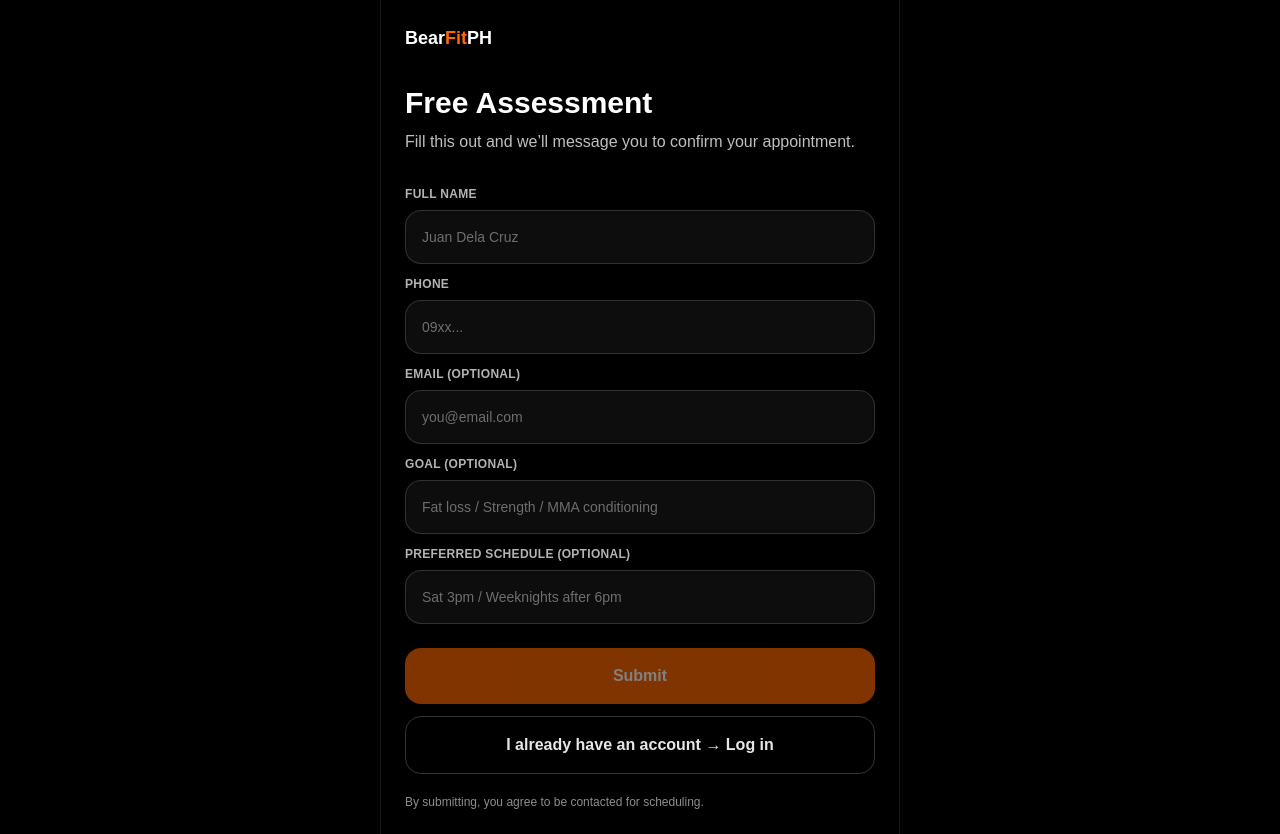
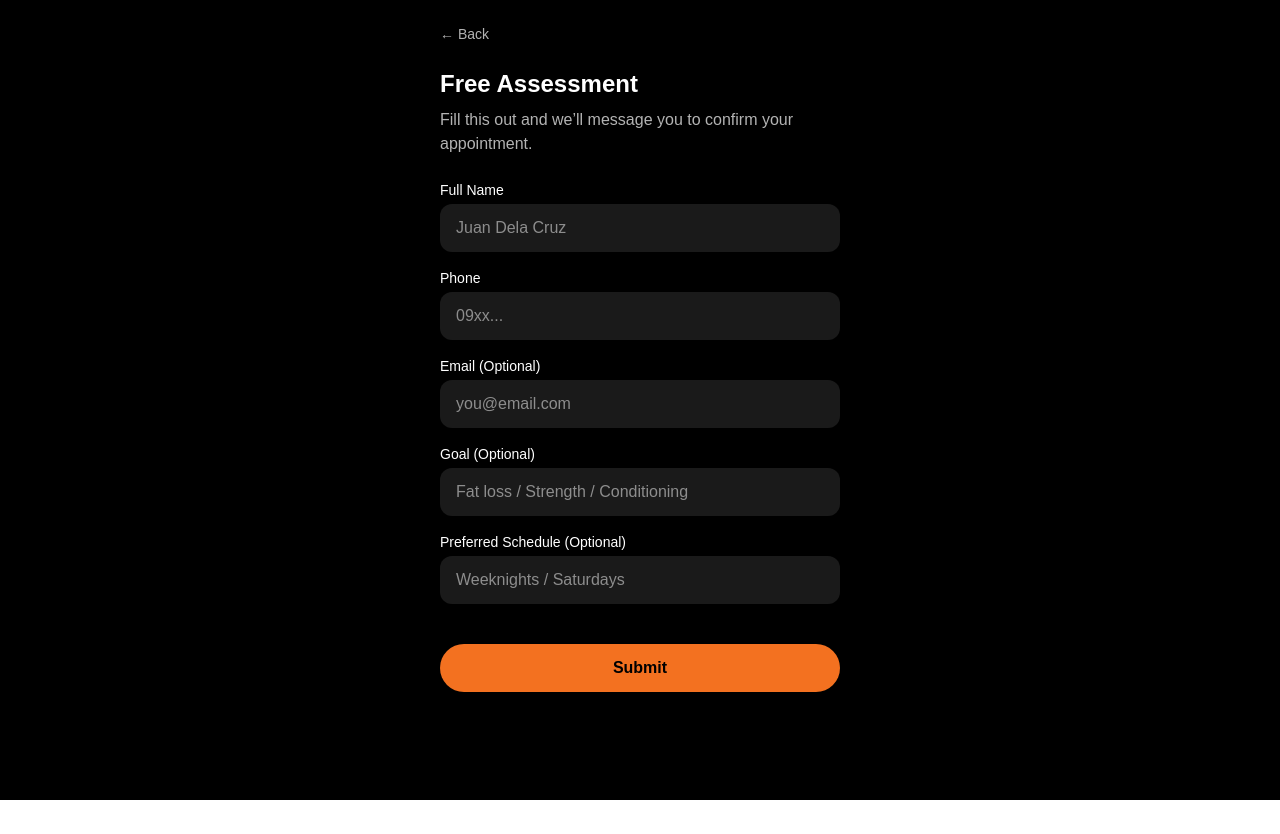
Before and after one commit to juancelot-plusultra/nextjs-boilerplate, a Next.js app: page /get-started in a window 1280 px wide. After the commit the page ends 800 px from the top, so only its background shows below. Built offline with nearby package versions, Linux system fonts and the light colour scheme; no server answers.

Commit message:
Update page.tsx

```diff
--- a/app/get-started/page.tsx
+++ b/app/get-started/page.tsx
@@ -1,150 +1,79 @@
 "use client";
 
-import { useState } from "react";
 import { useRouter } from "next/navigation";
-import { supabase } from "@/lib/supabaseClient";
 
 export default function GetStartedPage() {
   const router = useRouter();
 
-  const [name, setName] = useState("");
-  const [phone, setPhone] = useState("");
-  const [email, setEmail] = useState("");
-  const [goal, setGoal] = useState("");
-  const [schedule, setSchedule] = useState("");
+  return (
+    <div className="min-h-screen bg-black text-white flex justify-center">
+      <div className="w-full max-w-md px-6 py-6">
+        {/* ✅ Back Button */}
+        <button
+          onClick={() => router.back()}
+          className="mb-6 text-sm text-white/70 hover:text-white flex items-center gap-2"
+        >
+          ← Back
+        </button>
 
-  const [busy, setBusy] = useState(false);
-  const [status, setStatus] = useState<string | null>(null);
-
-  async function submit() {
-    setBusy(true);
-    setStatus(null);
-
-    const { error } = await supabase.from("assessments").insert({
-      name: name.trim(),
-      phone: phone.trim(),
-      email: email.trim() || null,
-      goal: goal.trim() || null,
-      preferred_schedule: schedule.trim() || null,
-    });
-
-    if (error) {
-      setStatus("❌ " + error.message);
-      setBusy(false);
-      return;
-    }
-
-    setStatus("✅ Submitted! We’ll contact you to confirm your free assessment.");
-    setBusy(false);
-
-    // optional: auto-redirect after submit
-    setTimeout(() => router.push("/login"), 1200);
-  }
-
-  const canSubmit = name.trim().length >= 2 && phone.trim().length >= 7 && !busy;
-
-  return (
-    <div className="min-h-screen bg-black text-white">
-      <div className="mx-auto min-h-screen w-full sm:max-w-[720px] lg:max-w-[520px]">
-        <div className="min-h-screen w-full lg:border-x lg:border-white/10">
-          <div className="p-6">
-            <div className="text-lg font-extrabold">
-              Bear<span className="text-orange-500">Fit</span>PH
-            </div>
-
-            <h1 className="mt-8 text-3xl font-extrabold leading-tight">
-              Free Assessment
-            </h1>
-            <p className="mt-2 text-white/75">
+        {/* Header */}
+        <h1 className="text-2xl font-bold mb-2">Free Assessment</h1>
+        <p className="text-white/70 mb-6">
           Fill this out and we’ll message you to confirm your appointment.
         </p>
 
-            <div className="mt-8 space-y-3">
-              <Field
-                label="Full Name"
+        {/* Form */}
+        <form className="space-y-4">
+          <div>
+            <label className="block text-sm mb-1">Full Name</label>
+            <input
+              className="w-full rounded-xl bg-white/10 px-4 py-3 outline-none"
               placeholder="Juan Dela Cruz"
-                value={name}
-                setValue={setName}
             />
-              <Field
-                label="Phone"
+          </div>
+
+          <div>
+            <label className="block text-sm mb-1">Phone</label>
+            <input
+              className="w-full rounded-xl bg-white/10 px-4 py-3 outline-none"
               placeholder="09xx..."
-                value={phone}
-                setValue={setPhone}
             />
-              <Field
-                label="Email (optional)"
+          </div>
+
+          <div>
+            <label className="block text-sm mb-1">Email (Optional)</label>
+            <input
+              className="w-full rounded-xl bg-white/10 px-4 py-3 outline-none"
               placeholder="you@email.com"
-                value={email}
-                setValue={setEmail}
             />
-              <Field
-                label="Goal (optional)"
-                placeholder="Fat loss / Strength / MMA conditioning"
-                value={goal}
-                setValue={setGoal}
+          </div>
+
+          <div>
+            <label className="block text-sm mb-1">Goal (Optional)</label>
+            <input
+              className="w-full rounded-xl bg-white/10 px-4 py-3 outline-none"
+              placeholder="Fat loss / Strength / Conditioning"
             />
-              <Field
-                label="Preferred Schedule (optional)"
-                placeholder="Sat 3pm / Weeknights after 6pm"
-                value={schedule}
-                setValue={setSchedule}
+          </div>
+
+          <div>
+            <label className="block text-sm mb-1">
+              Preferred Schedule (Optional)
+            </label>
+            <input
+              className="w-full rounded-xl bg-white/10 px-4 py-3 outline-none"
+              placeholder="Weeknights / Saturdays"
             />
+          </div>
 
           <button
-                disabled={!canSubmit}
-                onClick={submit}
-                className="mt-3 w-full rounded-2xl bg-orange-500 px-5 py-4 text-base font-extrabold text-white disabled:opacity-50"
+            type="submit"
+            className="w-full mt-6 rounded-full bg-[#F37120] py-3 font-semibold text-black"
           >
-                {busy ? "Submitting…" : "Submit"}
+            Submit
           </button>
-
-              <button
-                onClick={() => router.push("/login")}
-                className="w-full rounded-2xl border border-white/20 px-5 py-4 text-base font-bold text-white/90"
-              >
-                I already have an account → Log in
-              </button>
-
-              {status && (
-                <div className="rounded-2xl border border-white/15 bg-white/5 p-4 text-sm">
-                  {status}
-                </div>
-              )}
-
-              <p className="pt-2 text-xs text-white/55">
-                By submitting, you agree to be contacted for scheduling.
-              </p>
-            </div>
-          </div>
-        </div>
+        </form>
       </div>
     </div>
   );
 }
-
-function Field({
-  label,
-  placeholder,
-  value,
-  setValue,
-}: {
-  label: string;
-  placeholder: string;
-  value: string;
-  setValue: (v: string) => void;
-}) {
-  return (
-    <div>
-      <div className="text-xs font-bold uppercase tracking-wide text-white/70">
-        {label}
-      </div>
-      <input
-        value={value}
-        onChange={(e) => setValue(e.target.value)}
-        placeholder={placeholder}
-        className="mt-2 w-full rounded-2xl border border-white/15 bg-white/5 px-4 py-4 text-sm text-white placeholder:text-white/40 outline-none focus:border-white/30"
-      />
-    </div>
-  );
-}
```
Lines whose indentation alone changed are shown as unchanged.
